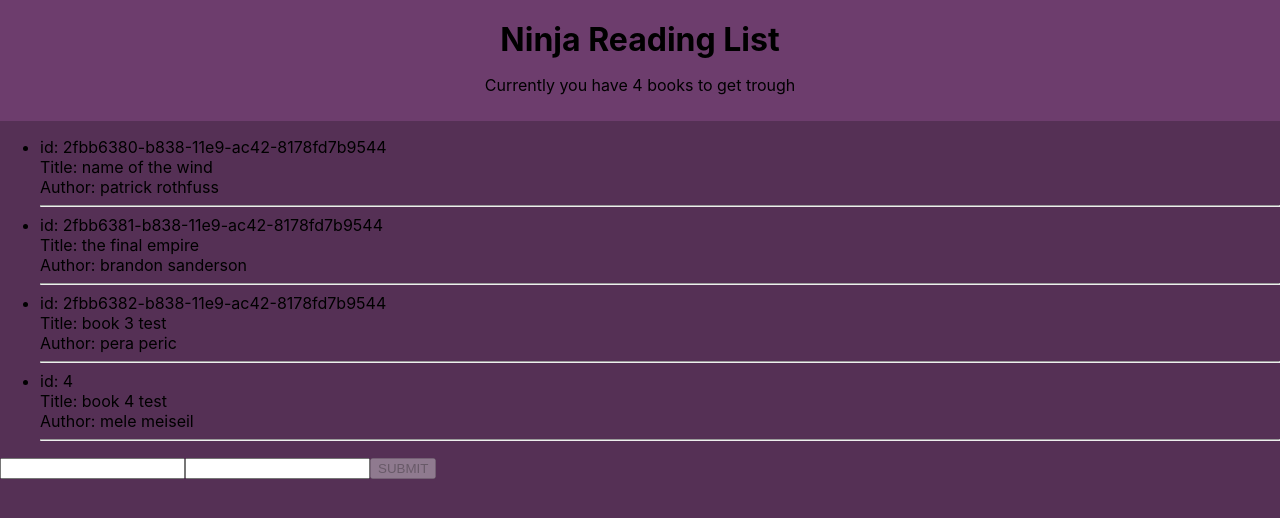
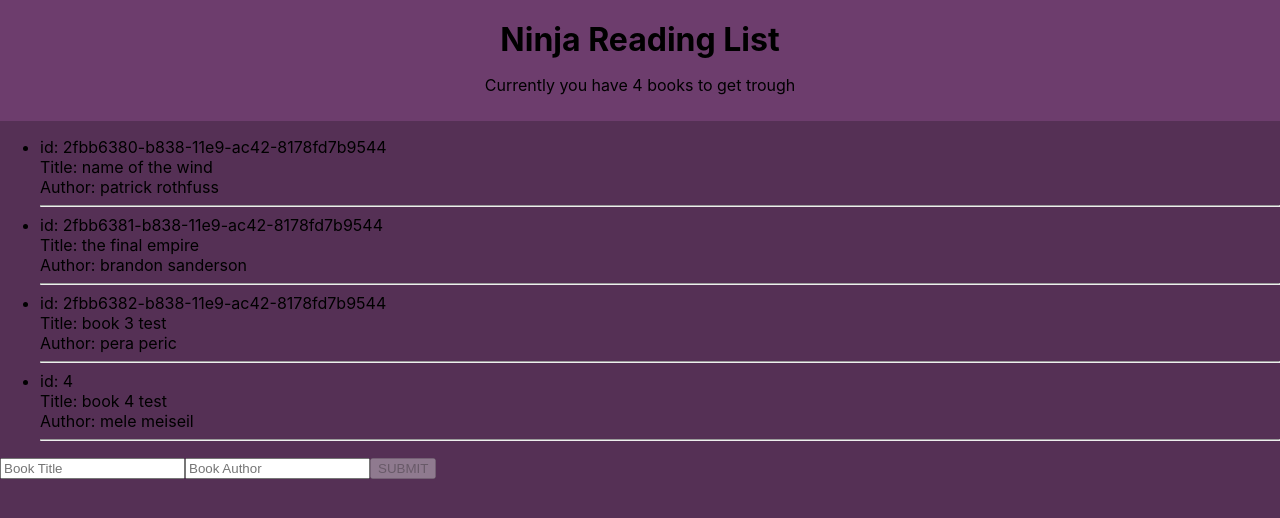
Before and after one commit to Damirhub/booklist, a React (Create React App) app: page / in a window 1280 px wide. Shown: the top 518 px of the page. Built offline with nearby package versions, Linux system fonts and the light colour scheme.

Commit message:
added placeholders

```diff
--- a/src/components/BookForm.js
+++ b/src/components/BookForm.js
@@ -17,8 +17,8 @@ const BookForm = () => {
         <div >
             <form onSubmit={handleSubmit}>
 
-                <input type="text" value={bookInput.title} onChange={(e) => setBookInput({ ...bookInput, title: e.target.value })} />
-                <input type="text" value={bookInput.author} onChange={(e) => setBookInput({ ...bookInput, author: e.target.value })} />
+                <input type="text" placeholder="Book Title" value={bookInput.title} onChange={(e) => setBookInput({ ...bookInput, title: e.target.value })} />
+                <input type="text" placeholder="Book Author" value={bookInput.author} onChange={(e) => setBookInput({ ...bookInput, author: e.target.value })} />
 
                 <button disabled={!bookInput.author} type="submit"> SUBMIT </button>
 
```
